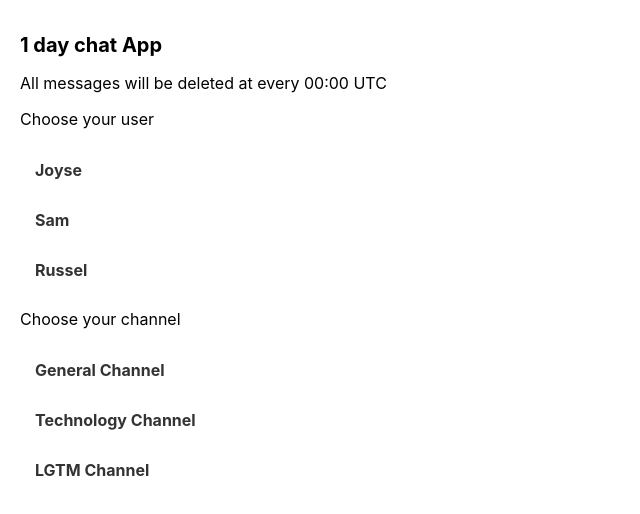
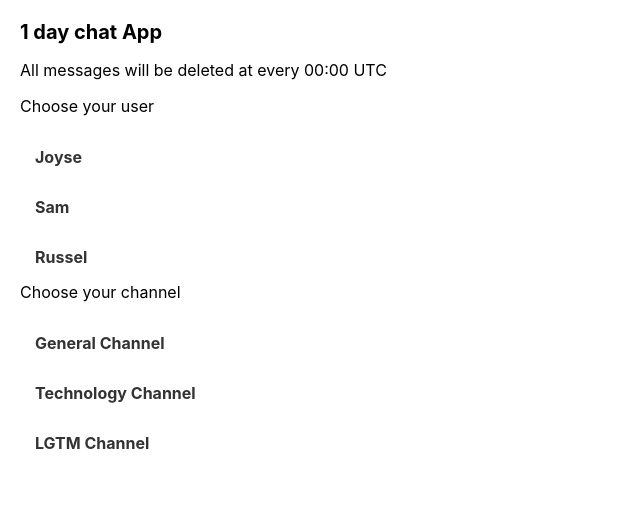
Before and after one commit to zafar-saleem/anymnd, a React (Create React App) app: page / in a window 1280 px wide. Shown: the top 514 px of the page, without its empty margins (0-640 px from the left). Built offline with nearby package versions, Linux system fonts and the light colour scheme.

Commit message:
Added some global styles

```diff
--- a/src/index.css
+++ b/src/index.css
@@ -1,4 +1,4 @@
-body {
+body, html {
   margin: 0;
   font-family: -apple-system, BlinkMacSystemFont, 'Segoe UI', 'Roboto', 'Oxygen',
     'Ubuntu', 'Cantarell', 'Fira Sans', 'Droid Sans', 'Helvetica Neue',
@@ -6,6 +6,15 @@ body {
   -webkit-font-smoothing: antialiased;
   -moz-osx-font-smoothing: grayscale;
   font-size: 1rem;
+  margin: 0;
+  padding: 0;
+  height: 100vh;
+  /*overflow: hidden;*/
+  /*box-sizing: border-box;*/
+}
+
+#root {
+  height: 100vh;
 }
 
 code {
@@ -17,7 +26,7 @@ code {
   box-sizing: border-box;
 }
 
-ul {
+ul, h1 {
   padding: 0;
   margin: 0;
 }
```
